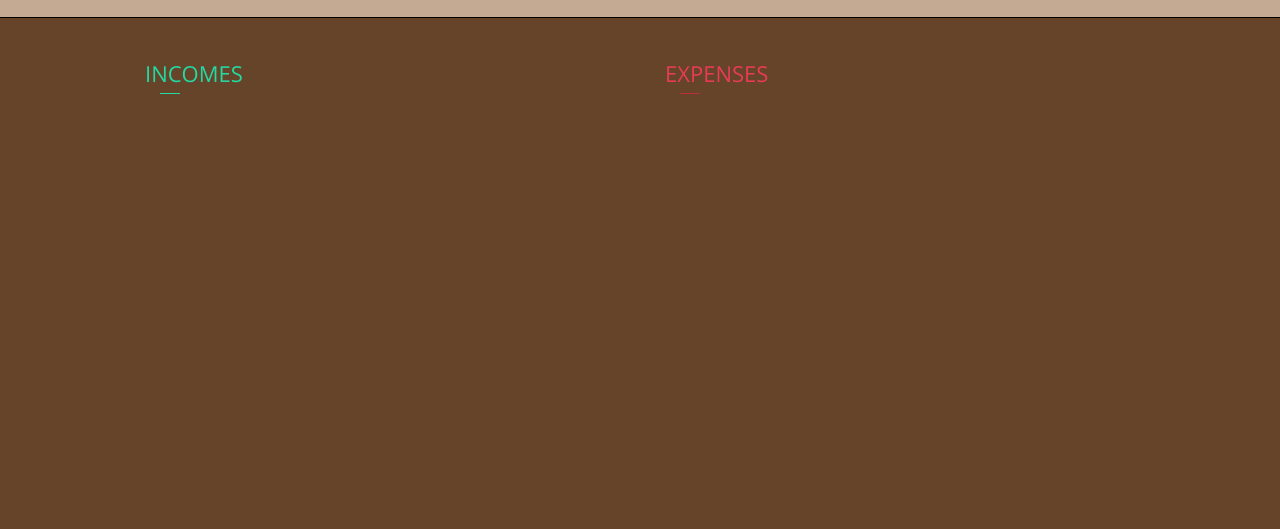
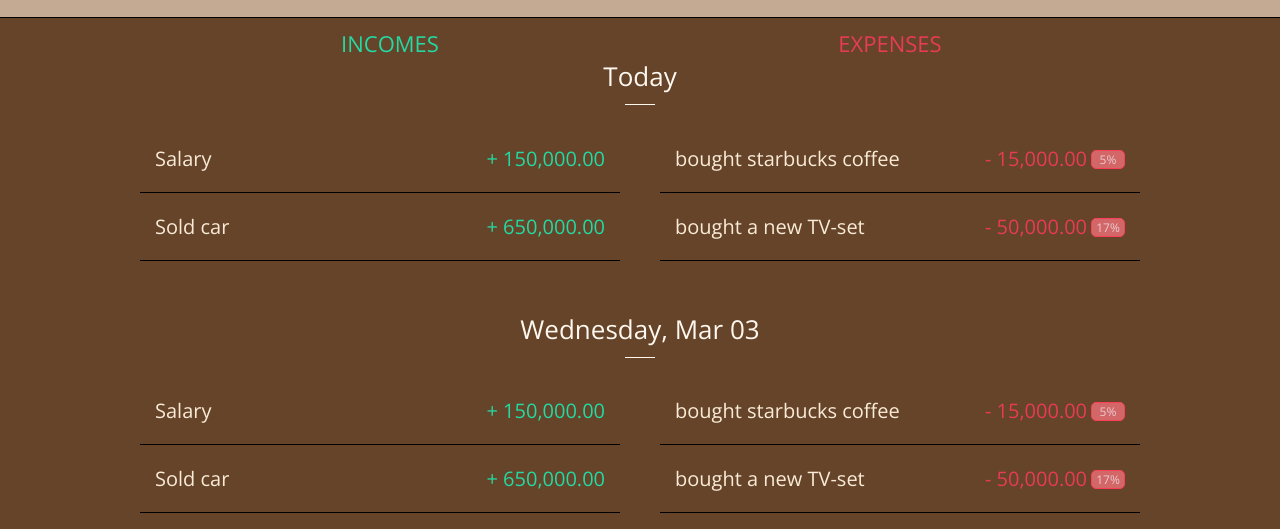
Before and after one commit to jonter/webfinansist, a plain HTML site: page index.html in a window 1280 px wide. Shown: the part 375-904 px from the top of the page. Before the commit the page ends 800 px from the top, so only its background shows below. Drawn offline with nearby package versions, Linux system fonts and the light colour scheme.

Commit message:
Change app structure for datetime
To display datetime for the groups of items there were done some structure changes in html and css. Now there should be some javascript changes to make datetime add dynamically

```diff
--- a/css/style.css
+++ b/css/style.css
@@ -15,10 +15,11 @@ ul{
     list-style: none;
 }
 
-.clearfix:after {
-  content: "";
-  display: table;
-  clear: both;
+
+.clearfix::after {
+    content: "";
+    display: table;
+    clear: both;
 }
 
 
@@ -233,31 +234,57 @@ ul{
 *Data elements
 *******************/
 .data-container{
-    padding-top: 40px;
+    padding-top: 10px;
 }
+
+.datetime-title{
+    width: 100%;
+    text-align: center;
+    padding-top: 20px;
+    color:#fff8f0;
+    font-weight: 400;
+    font-size: 130%;
+    margin-bottom: 20px;
+}
+
+.datetime-title::after{
+    width:30px;
+    height: 0.5px;
+    margin: 10px auto 0 auto;
+    content: "";
+    display: block;
+    background-color: #fff8f0;
+}
+
+.income-list-title{
+    float:left;
+    width: 50%;
+    text-align: center;
+    font-weight: 400;
+    text-transform: uppercase;
+    font-size: 110%;
+    color: #24d9a2;
+
+}
+
+.expense-list-title{
+    float:left;
+    width: 50%;
+    text-align: center;
+    font-weight: 400;
+    text-transform: uppercase;
+    font-size: 110%;
+    color: #e83b56;
+
+}
+
+
 
 .income-container{
     width:48%;
     margin-right: 2%;
     float:left;
-}
-
-.income-list-title{
-    font-weight: 400;
-    text-transform: uppercase;
-    font-size: 110%;
-    color: #24d9a2;
-    padding: 0 10px 20px 5px;
-}
-
-.income-list-title:after{
-    display: block;
-    width: 20px;
-    height: 1px;
-    background-color:#24d9a2;
-    content: "";
-    margin-top: 5px;
-    margin-left: 15px;
+    margin-bottom: 30px;
 }
 
 .income-item{
@@ -305,9 +332,6 @@ ul{
     font-size: 124%;
 }
 
-
-/*try to reduce the bag with cross button, delete it`s div*/
-
 .delete-item-button:active{
     /* we use !important here cause otherwise translation won`t be working  */
     transform: translateY(3px) !important;
@@ -315,32 +339,11 @@ ul{
 
 
 
-
-
-
-
 .expense-container{
     width:48%;
     margin-left: 2%;
     float:right;
-}
-
-.expense-list-title{
-    font-weight: 400;
-    text-transform: uppercase;
-    font-size: 110%;
-    color: #e83b56;
-    padding: 0 10px 20px 5px;
-}
-
-.expense-list-title:after{
-    display: block;
-    width: 20px;
-    height: 1px;
-    background-color:#bc2c42;
-    content: "";
-    margin-top: 5px;
-    margin-left: 15px;
+    margin-bottom: 30px;
 }
 
 .expense-item{
--- a/index.html
+++ b/index.html
@@ -43,7 +43,6 @@
 
         <div class="add-data-container">
             <div class="container">
-                <!--     another icon          <i class="fas fa-minus"></i>-->
                 <button class="button-change js--button-change"><i class="fas fa-plus income-color"></i></button>
                 <input type="text" class="input-description income-color js--input-description" placeholder="Enter your income/expense" maxlength="24">
                 <input type="number" class="input-value income-color js--input-value" placeholder="Value" min="0" max="100000000" step="1">
@@ -53,11 +52,16 @@
 
     	<div class="data-container">
     	    <div class="container js--data-container">
-    	        <div class="income-container ">
                 <h3 class="income-list-title">incomes</h3>
+                <h3 class="expense-list-title">expenses</h3>
+
+                <div class="datetime-container clearfix">
+
+                    <h3 class="datetime-title">Today</h3>
+                    <div class="income-container">
 
                         <ul class="income-data-list js--income-list">
-<!--  delete that later
+
                             <li class="income-item" id="item-0">
                                 <p class="item-description">Salary</p>
                                 <button class="delete-item-button"><i class="far fa-times-circle js--delete-item-button"></i></button>
@@ -68,15 +72,14 @@
                                 <button class="delete-item-button"><i class="far fa-times-circle js--delete-item-button"></i></button>
                                 <p class="item-value">+ 650,000.00 </p>
                             </li>
--->
+
                         </ul>
                     </div>
 
                     <div class="expense-container clearfix ">
-    	            <h3 class="expense-list-title">expenses</h3>
 
                         <ul class="expense-data-list js--expense-list">
-<!--  delete that later
+
                             <li class="expense-item" id="item-0">
                                 <p class="item-description">bought starbucks coffee</p>
                                 <button class="delete-item-button"><i class="far fa-times-circle js--delete-item-button"></i></button>
@@ -91,8 +94,53 @@
                                 <p class="item-value">- 50,000.00 </p>
 
                             </li>
--->
+
                         </ul>
+                    </div>
+                </div>
+
+                <div class="datetime-container">
+                    <h3 class="datetime-title">Wednesday, Mar 03</h3>
+
+                    <div class="income-container">
+
+                        <ul class="income-data-list js--income-list">
+
+                            <li class="income-item" id="item-0">
+                                <p class="item-description">Salary</p>
+                                <button class="delete-item-button"><i class="far fa-times-circle js--delete-item-button"></i></button>
+                                <p class="item-value">+ 150,000.00 </p>
+                            </li>
+                            <li class="income-item" id="item-1">
+                                <p class="item-description">Sold car</p>
+                                <button class="delete-item-button"><i class="far fa-times-circle js--delete-item-button"></i></button>
+                                <p class="item-value">+ 650,000.00 </p>
+                            </li>
+
+                        </ul>
+                    </div>
+
+                    <div class="expense-container clearfix ">
+
+                        <ul class="expense-data-list js--expense-list">
+
+                            <li class="expense-item" id="item-0">
+                                <p class="item-description">bought starbucks coffee</p>
+                                <button class="delete-item-button"><i class="far fa-times-circle js--delete-item-button"></i></button>
+                                <div class="item-percentage">5%</div>
+                                <p class="item-value">- 15,000.00 </p>
+
+                            </li>
+                            <li class="expense-item" id="item-1">
+                                <p class="item-description">bought a new TV-set</p>
+                                <button class="delete-item-button"><i class="far fa-times-circle js--delete-item-button"></i></button>
+                                <div class="item-percentage">17%</div>
+                                <p class="item-value">- 50,000.00 </p>
+
+                            </li>
+
+                        </ul>
+                    </div>
                 </div>
 
 
```
Lines whose indentation alone changed are shown as unchanged.
